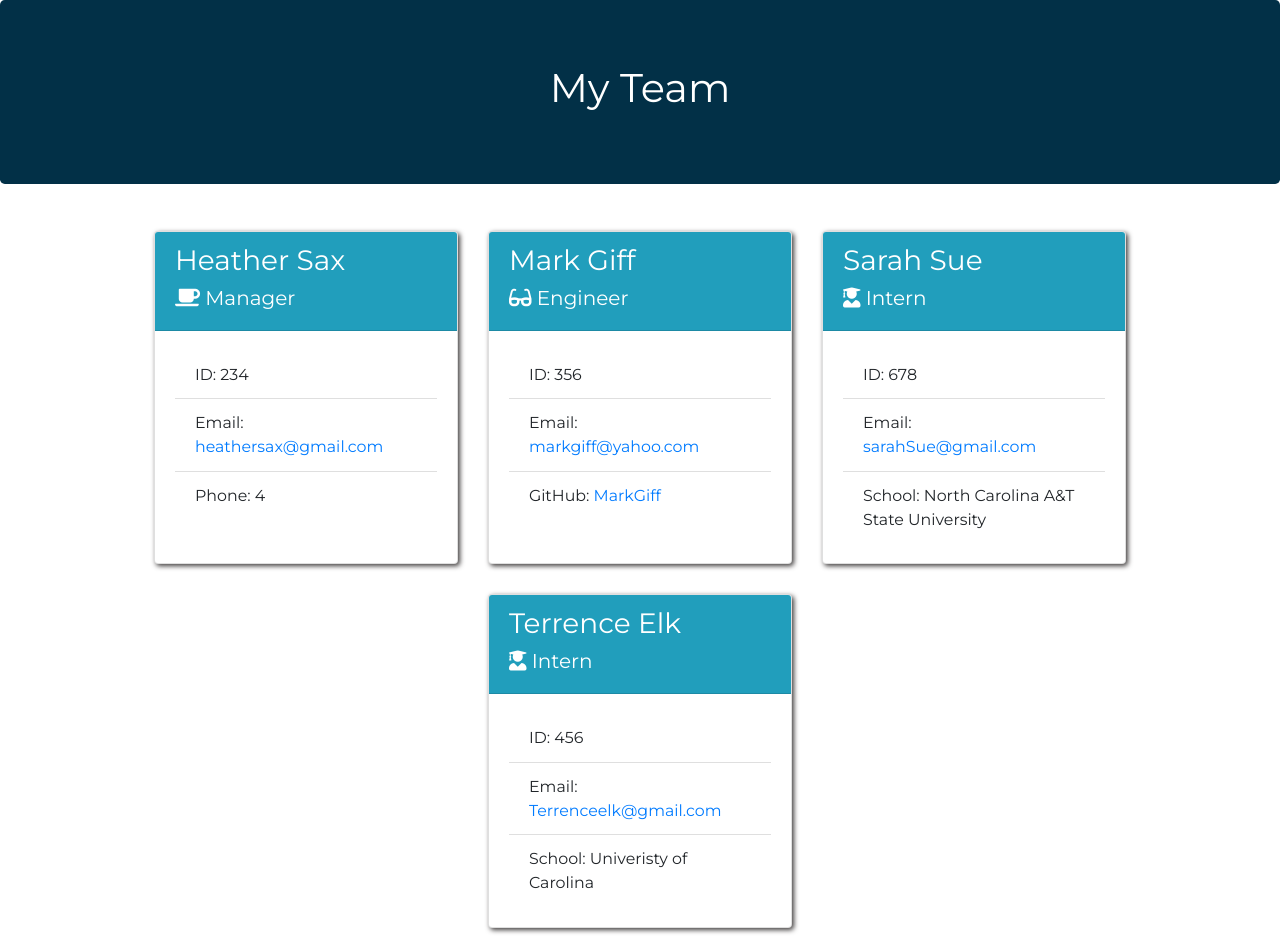
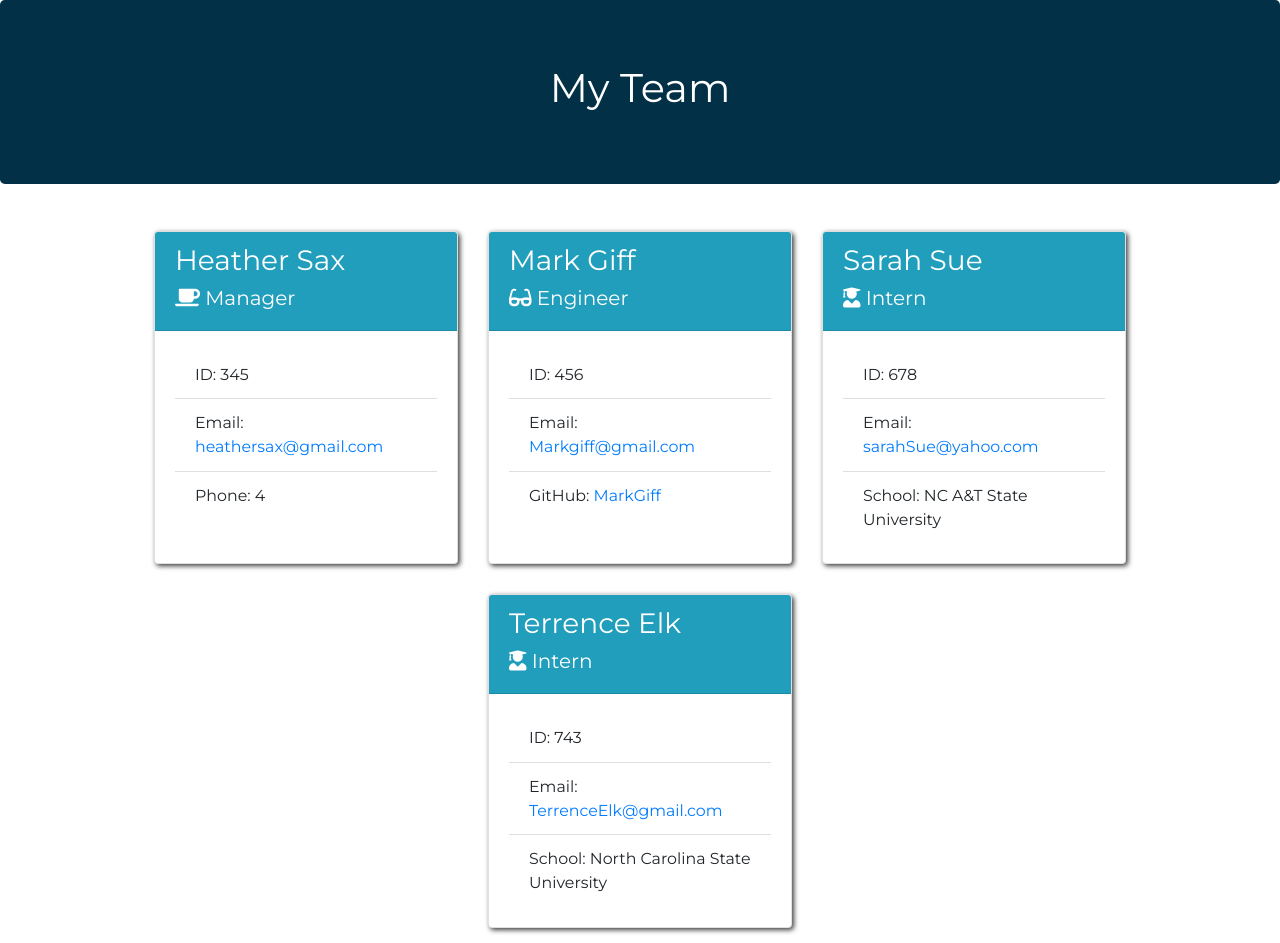
Before and after one commit to smithnaomi/Employee-Generator-, a website: page dist/team.html in a window 1280 px wide. Drawn offline with nearby package versions, Linux system fonts and the light colour scheme.

Commit message:
Final Push, Added larger Gif,

```diff
--- a/dist/team.html
+++ b/dist/team.html
@@ -25,7 +25,7 @@
 					</div>
 					<div class="card-body">
 						<ul class="list-group list-group-flush">
-							<li class="list-group-item">ID: 234</li>
+							<li class="list-group-item">ID: 345</li>
 							<li class="list-group-item">Email: </br><a href = 'mailto: heathersax@gmail.com'>heathersax@gmail.com</a></li>
 							<li class="list-group-item">Phone: 4</li>
 						</ul>
@@ -39,8 +39,8 @@
 					</div>
 					<div class="card-body">
 						<ul class="list-group list-group-flush">
-							<li class="list-group-item">ID: 356</li>
-							<li class="list-group-item">Email: </br><a href = 'mailto: markgiff@yahoo.com'>markgiff@yahoo.com</a></li>
+							<li class="list-group-item">ID: 456</li>
+							<li class="list-group-item">Email: </br><a href = 'mailto: Markgiff@gmail.com'>Markgiff@gmail.com</a></li>
 							<li class="list-group-item">GitHub: <a href='https://github.com/MarkGiff'>MarkGiff</a></li>
 						</ul>
 					</div>
@@ -54,8 +54,8 @@
 						<div class="card-body">
 							<ul class="list-group list-group-flush">
 								<li class="list-group-item">ID: 678</li>
-								<li class="list-group-item">Email: </br><a href = 'mailto: sarahSue@gmail.com'>sarahSue@gmail.com</a></li>
-								<li class="list-group-item">School: North Carolina A&T State University</li>
+								<li class="list-group-item">Email: </br><a href = 'mailto: sarahSue@yahoo.com'>sarahSue@yahoo.com</a></li>
+								<li class="list-group-item">School: NC A&T State University</li>
 							</ul>
 						</div>
 					</div>
@@ -67,9 +67,9 @@
 						</div>
 						<div class="card-body">
 							<ul class="list-group list-group-flush">
-								<li class="list-group-item">ID: 456</li>
-								<li class="list-group-item">Email: </br><a href = 'mailto: Terrenceelk@gmail.com'>Terrenceelk@gmail.com</a></li>
-								<li class="list-group-item">School: Univeristy of Carolina</li>
+								<li class="list-group-item">ID: 743</li>
+								<li class="list-group-item">Email: </br><a href = 'mailto: TerrenceElk@gmail.com'>TerrenceElk@gmail.com</a></li>
+								<li class="list-group-item">School: North Carolina State University</li>
 							</ul>
 						</div>
 					</div>
```
Also changed, not shown: README.md, 1 other file.
